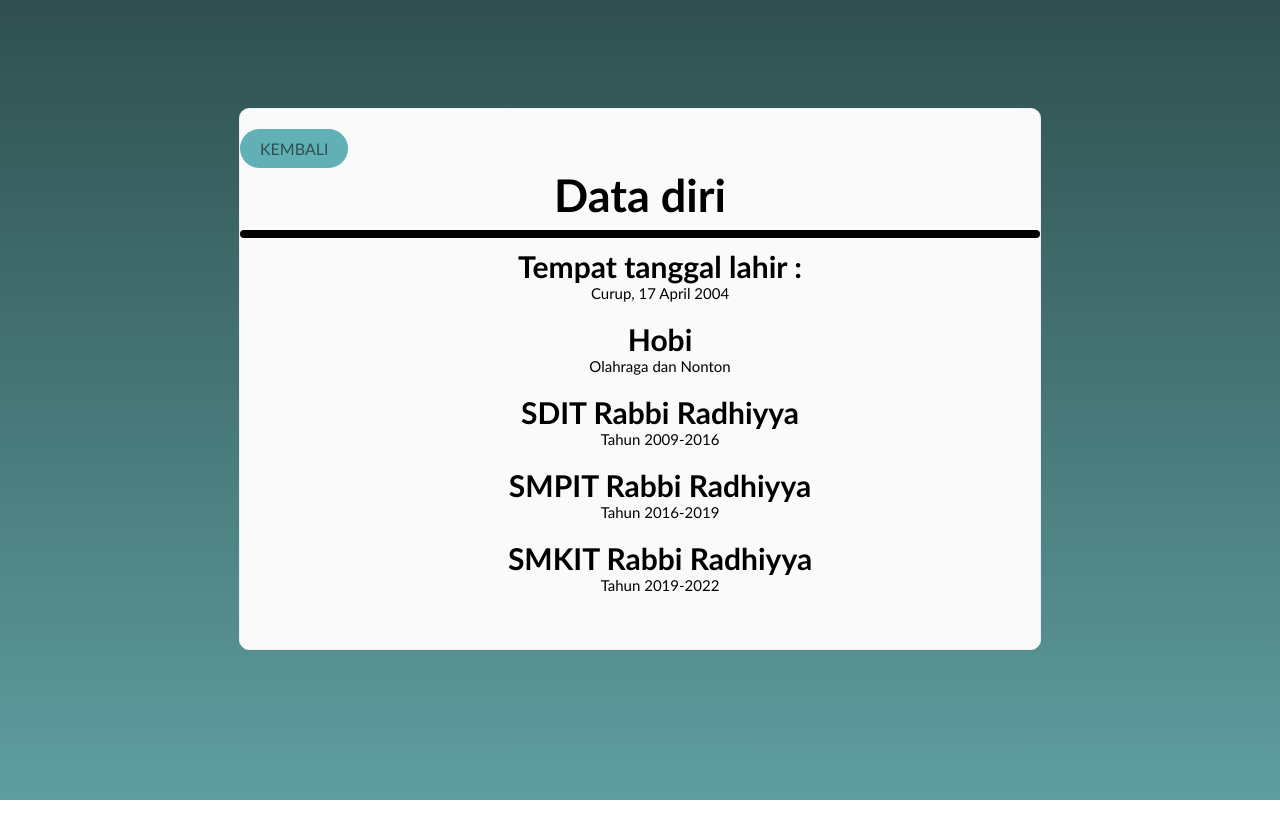
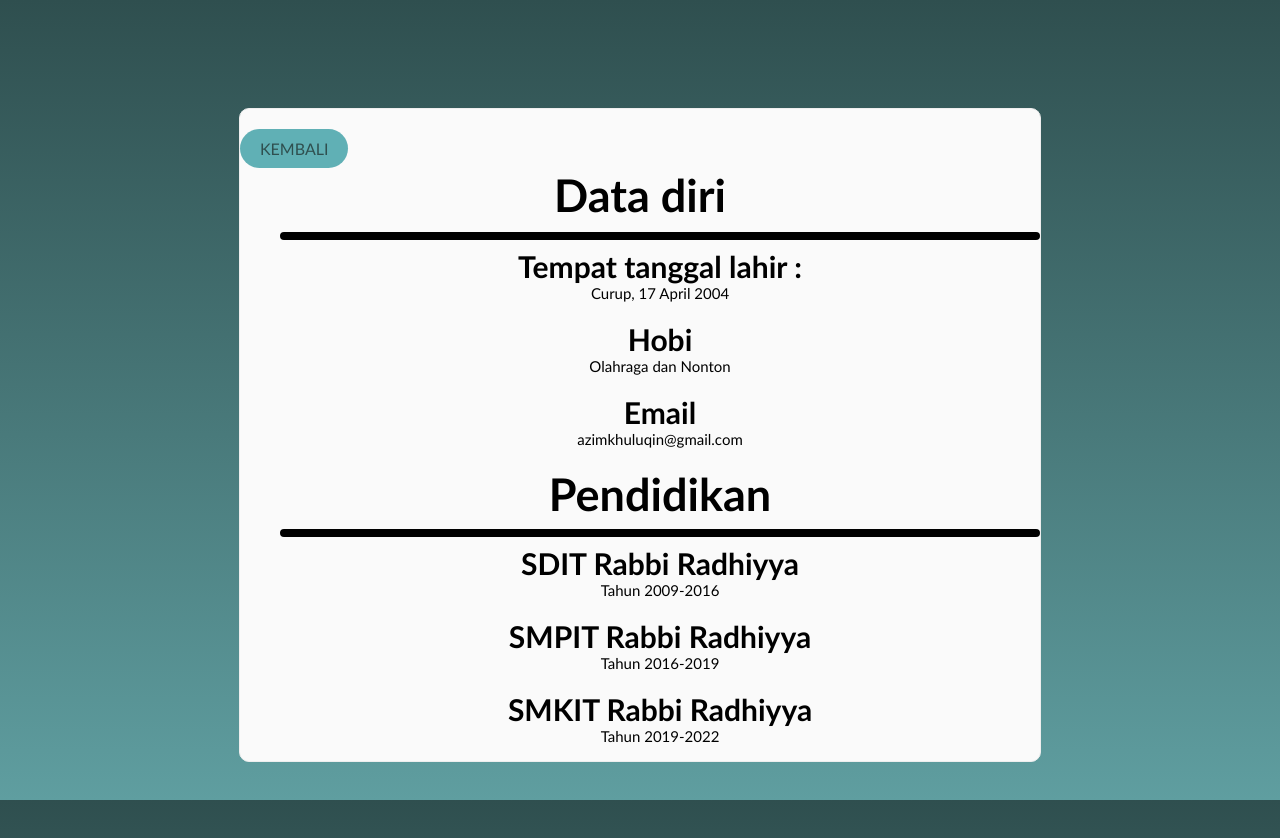
Before and after one commit to kuluqazimm/azim-QODR, a plain HTML site: page pendidikan.html in a window 1280 px wide. Before the commit the page ends 800 px from the top, so only its background shows below. Drawn offline with Linux system fonts and the light colour scheme.

Commit message:
first commit

```diff
--- a/pendidikan.html
+++ b/pendidikan.html
@@ -11,13 +11,19 @@
         <div class="main">
             <a href="./index.html" class="btn">Kembali</a>
             <h1 style="font-size: 45px;">Data diri</h1>
-            <hr class="new">
             <ul class="riwayat">
+                <hr class="new">
                 <li><div class="text"><h1>Tempat tanggal lahir :</h1>
                     Curup, 17 April 2004</div></li><br>
-                <li><div class="text"><h1>
-                    Hobi
-                </h1> Olahraga dan Nonton</div></li><br>
+                    <li><div class="text"><h1>
+                        Hobi
+                    </h1> Olahraga dan Nonton</div></li><br>
+                    <li><div class="text"><h1>Email</h1>
+                        azimkhuluqin@gmail.com
+                    </div><br>
+                </li>
+                <h1 style="font-size: 45px;">Pendidikan</h1>
+                <hr class="new">
                 <li><div class="text"><h1>SDIT Rabbi Radhiyya</h1>
                 Tahun 2009-2016</div></li><br>
                 <li><div class="text"><h1>SMPIT Rabbi Radhiyya</h1>
--- a/style.css
+++ b/style.css
@@ -33,7 +33,7 @@ a {
 
 .main {
     width: 800px;
-    height: 520px;
+    height: auto;
     background-color: #fafafa;
     margin: 0 auto;
     padding-top: 20px;
```
Also changed, not shown: index.html (+1 -1 lines), kotak-nama.html (+3 -3 lines).
